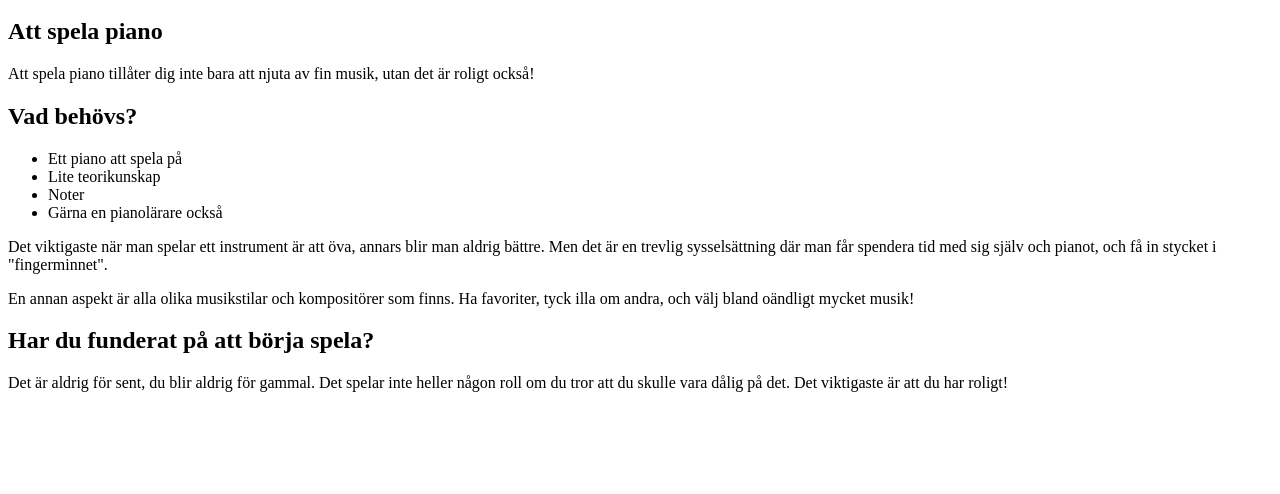
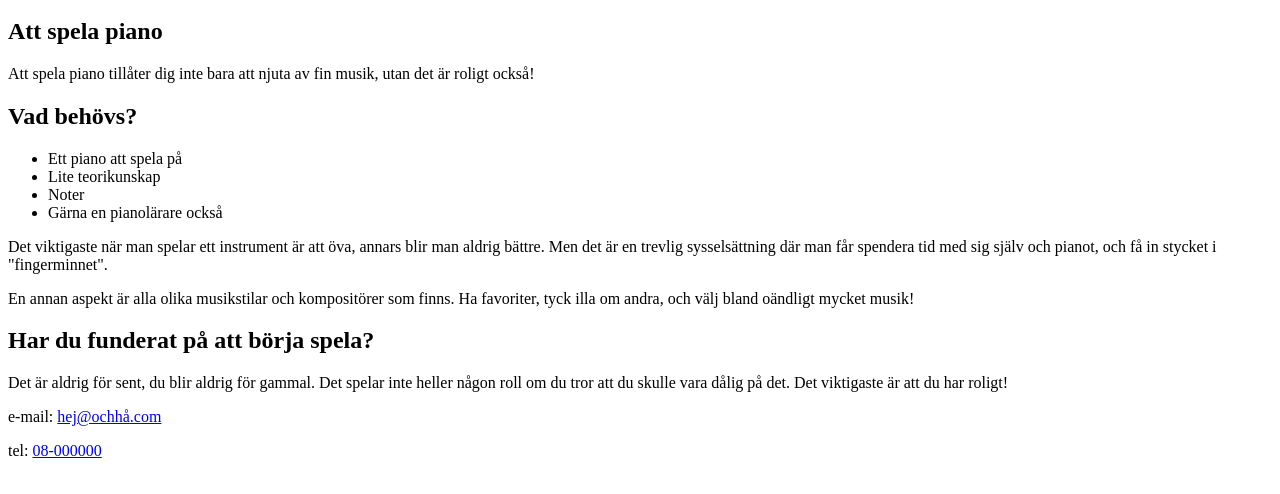
Before and after one commit to AgnetaA/hobby-presentation, a plain HTML site: page index.html in a window 1280 px wide. Shown: the part 136-630 px from the top of the page. Drawn offline with Linux system fonts and the light colour scheme.

Commit message:
footer done

```diff
--- a/index.html
+++ b/index.html
@@ -53,7 +53,10 @@
     </main>
 
 
-    <footer></footer>
+    <footer>
+        <p>e-mail: <a href="mailto:#">hej@ochhå.com</a></p>
+        <p>tel: <a href="tel:#">08-000000</a></p>
+    </footer>
 
 
 
```
